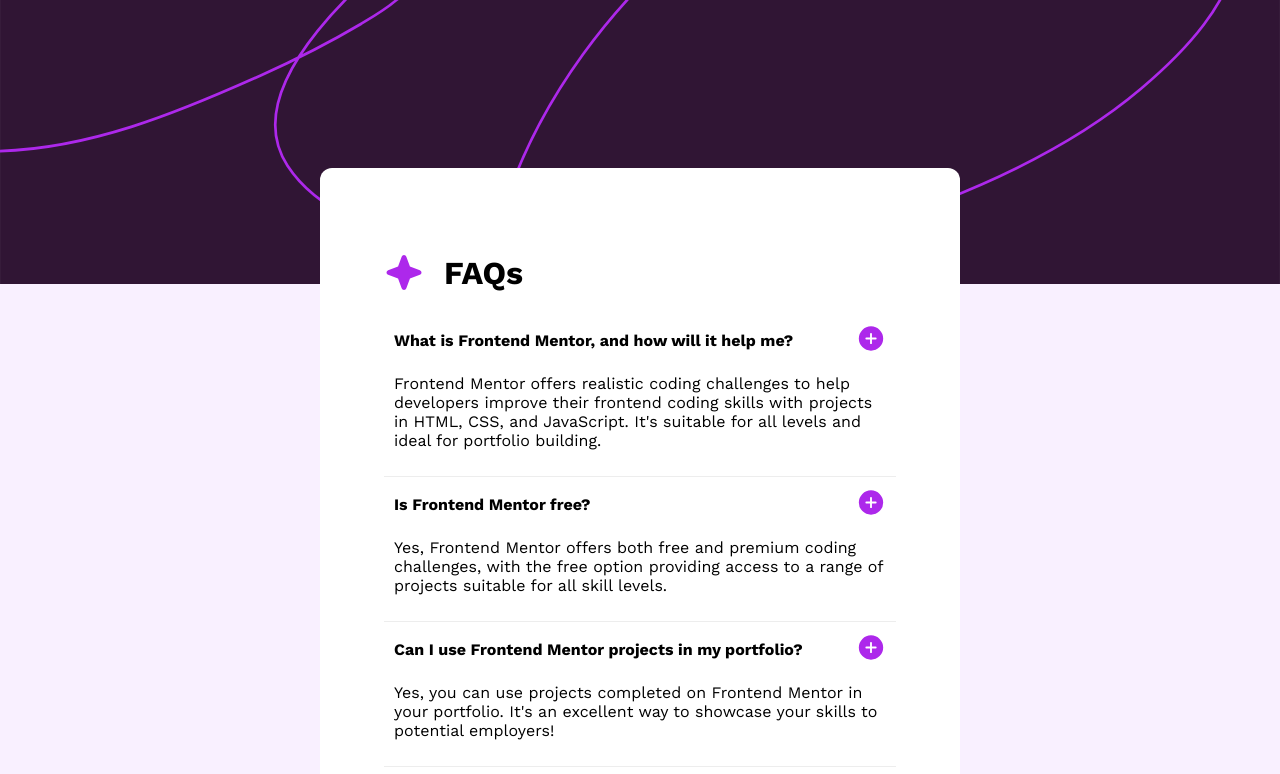
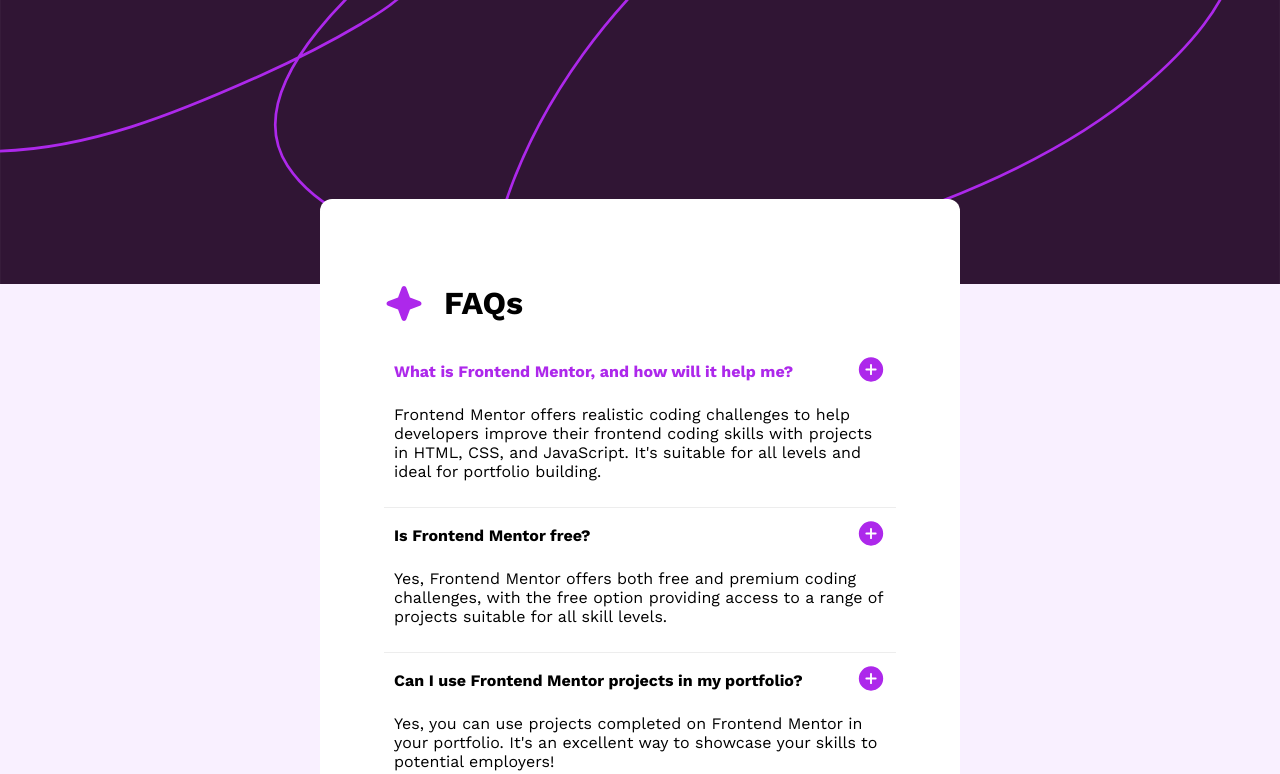
Before and after one commit to Rodrigolir4/faq-accordion-main, a plain HTML site: page index.html in a window 1280 px wide. In both pictures the pointer is over the element "What is Frontend Mentor, and how will it help me?". Shown: the top 774 px of the page. Drawn offline with nearby package versions, Linux system fonts and the light colour scheme.

Commit message:
Algumas alterações no CSS

```diff
--- a/style.css
+++ b/style.css
@@ -21,7 +21,7 @@ body{
 #container{
     background-color: hsl(0, 0%, 100%);
     width: 40%;
-    margin-top: -120px;
+    margin-top: -7%;
     padding: 5%;
     border-radius: 12px;
     margin-bottom: 20%;
@@ -57,3 +57,7 @@ nav{
 a:hover{
     cursor: pointer;
 }
+nav:hover{
+    color: #AD28EB;
+    cursor: pointer;
+}
```
